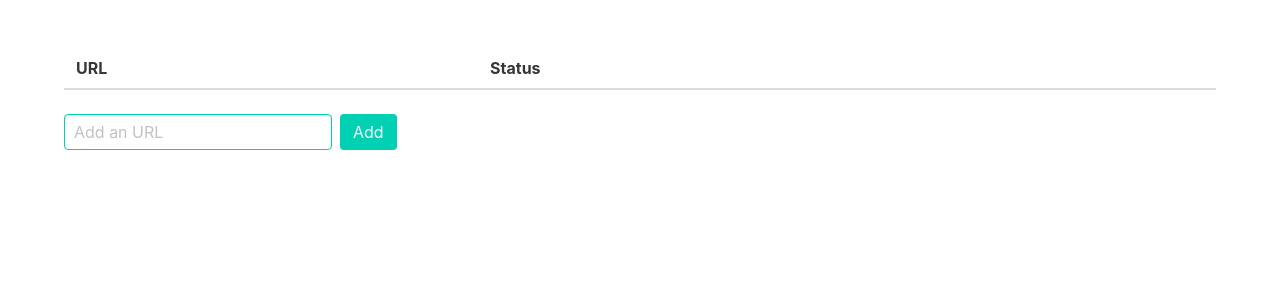
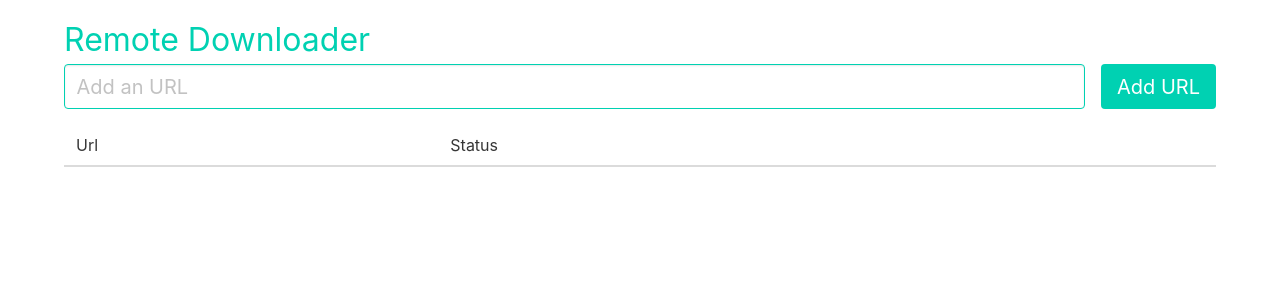
Before and after one commit to QuentinWidlocher/RemoteDownloader, a Flask app: page / in a window 1280 px wide. Shown: the top 300 px of the page. Run offline with Flask 2, Linux system fonts and the light colour scheme; lists and menus that the app fills with data are empty; parts of the project's set-up code (start-up, migrations or seed data) failed here and were passed over.

Commit message:
:lipstick: Updated front look

```diff
--- a/app.py
+++ b/app.py
@@ -61,6 +61,7 @@ def process_urls():
             downloads.remove(url)
 
 if __name__ == '__main__':
+
     # Prepare and run the downloading thread
     thread = Thread(target=process_urls)
     thread.daemon = True
@@ -68,5 +69,4 @@ if __name__ == '__main__':
 
     # Run the Flask server
     app.run(host='0.0.0.0', port=v.PORT)
-
     thread.join()
--- a/templates/index.html
+++ b/templates/index.html
@@ -10,40 +10,48 @@
     <link rel="stylesheet" href="{{url_for('static', filename='margin-helpers.css')}}">
 </head>
 <body>
-    <div class="container mt-5">
-        <table class="table is-fullwidth">
+    <div class="container mt-3">
+        <h1 class="is-size-3 has-text-primary">Remote Downloader</h1>
+        <form action="/add-url" method="post">
+            <div class="is-flex">
+                <input class="input is-medium is-primary" placeholder="Add an URL" type="text" name="url"
+                    id="input-url">
+                <button class="button is-medium is-primary ml-3" type="submit">Add URL</button>
+            </div>
+        </form>
+        <table class="table is-fullwidth mt-3">
             <thead>
                 <tr>
-                    <th>URL</th>
-                    <th>Status</th>
-                    <th></th>
+                    <td>Url</td>
+                    <td>Status</td>
+                    <td></td>
                 </tr>
             </thead>
-            <tbody id="table-body">
-            {% for row in downloads %}
+            <tbody>
+                {% for url in downloads %}
                 <tr>
-                    <td>{{row}}</td>
+                    <td class="is-family-monospace">{{url}}</td>
 
-                    {% if loop.index == 0 %}
-                    <td>Downloading</td>
+                    {% if loop.index == 1 %}
+                    <td>
+                        <progress class="progress is-primary is-medium"></progress>
+                    </td>
                     {% else %}
-                    <td>Waiting</td>
+                    <td>
+                        <progress class="progress is-primary is-medium" value="0"></progress>
+                    </td>
                     {% endif %}
 
                     <td>
                         <form action="/delete-url" method="post">
-                            <input type="text" value="{{row}}" name="url" hidden>
+                            <input type="text" value="{{url}}" name="url" hidden>
                             <button type="submit" class="delete"></button>
                         </form>
                     </td>
                 </tr>
-            {% endfor %}
+                {% endfor %}
             </tbody>
         </table>
-        <form class="is-inline-flex" action="/add-url" method="post">
-            <input class="input is-primary mr-2" placeholder="Add an URL" type="text" name="url" id="input-url">
-            <button class="button is-primary" type="submit">Add</button>
-        </form>
     </div>
 </body>
 </html>
--- a/variables.py
+++ b/variables.py
@@ -1,3 +1,2 @@
 PORT = '5000'
-
 DOWNLOAD_DIRECTORY = './download'
```
